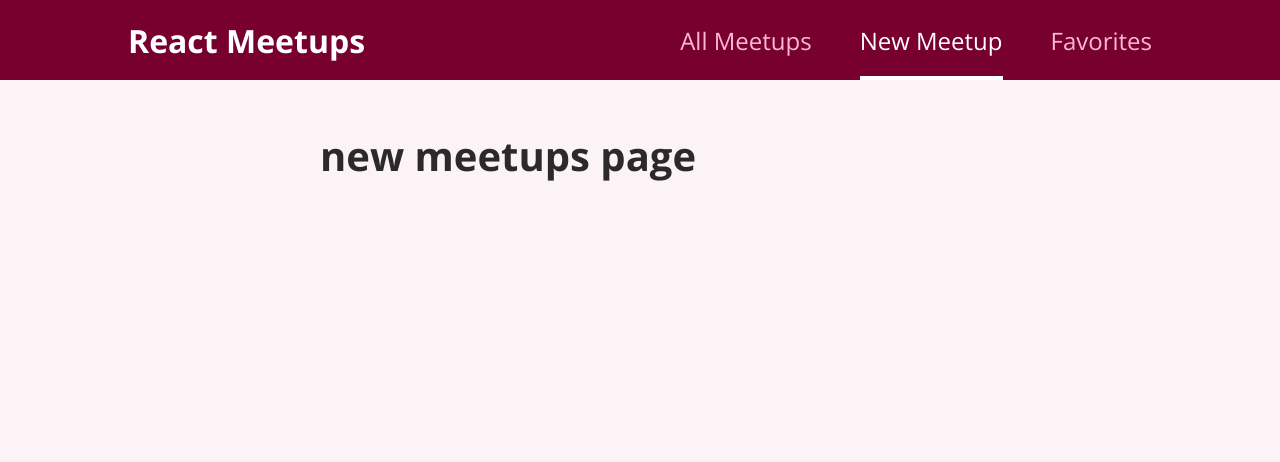
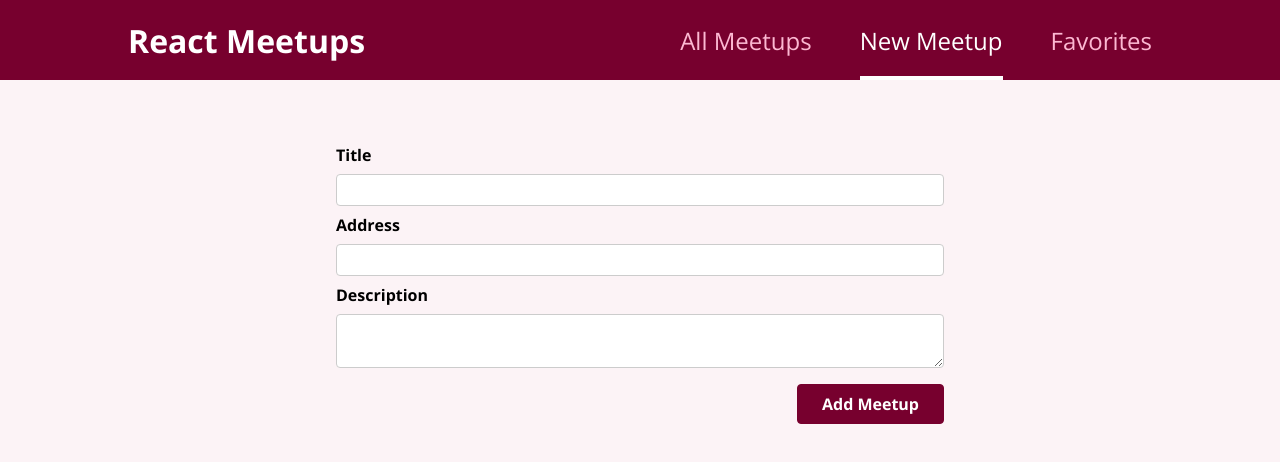
Before and after one commit to jonytalukdar/meetups-app, a React (Create React App) app: page /newMeetup in a window 1280 px wide. Shown: the top 462 px of the page. Built offline with nearby package versions, Linux system fonts and the light colour scheme.

Commit message:
adde meetup form

```diff
--- /dev/null
+++ b/src/components/meetups/MeetupForm.js
@@ -0,0 +1,26 @@
+import React from 'react';
+import classes from './MeetupForm.module.css';
+
+const MeetupForm = () => {
+  return (
+    <form className={classes.form}>
+      <div className={classes.control}>
+        <label htmlFor="title">Title</label>
+        <input type="text" id="title" name="title" />
+      </div>
+      <div className={classes.control}>
+        <label htmlFor="address">Address</label>
+        <input type="text" id="address" name="address" />
+      </div>
+      <div className={classes.control}>
+        <label htmlFor="description">Description</label>
+        <textarea name="description" id="description"></textarea>
+      </div>
+      <div className={classes.actions}>
+        <button>Add Meetup</button>
+      </div>
+    </form>
+  );
+};
+
+export default MeetupForm;
--- /dev/null
+++ b/src/components/meetups/MeetupForm.module.css
@@ -0,0 +1,45 @@
+.form {
+  padding: 1rem;
+}
+
+.control {
+  margin-bottom: 0.5rem;
+}
+
+.control label {
+  display: block;
+  font-weight: bold;
+  margin-bottom: 0.5rem;
+}
+
+.control input,
+.control textarea {
+  display: block;
+  font: inherit;
+  border-radius: 4px;
+  border: 1px solid #ccc;
+  padding: 0.25rem;
+  width: 100%;
+}
+
+.actions {
+  margin-top: 1rem;
+  text-align: right;
+}
+
+.actions button {
+  font: inherit;
+  cursor: pointer;
+  background-color: #77002e;
+  color: white;
+  padding: 0.5rem 1.5rem;
+  border: 1px solid #77002e;
+  border-radius: 4px;
+  font-weight: bold;
+}
+
+.actions button:hover,
+.actions button:active {
+  background-color: #a50e48;
+  border-color: #a50e48;
+}
--- a/src/pages/NewMeetup.js
+++ b/src/pages/NewMeetup.js
@@ -1,9 +1,10 @@
 import React from 'react';
+import MeetupForm from '../components/meetups/MeetupForm';
 
 const NewMeetup = () => {
   return (
     <div>
-      <h1>new meetups page</h1>
+      <MeetupForm />
     </div>
   );
 };
```
